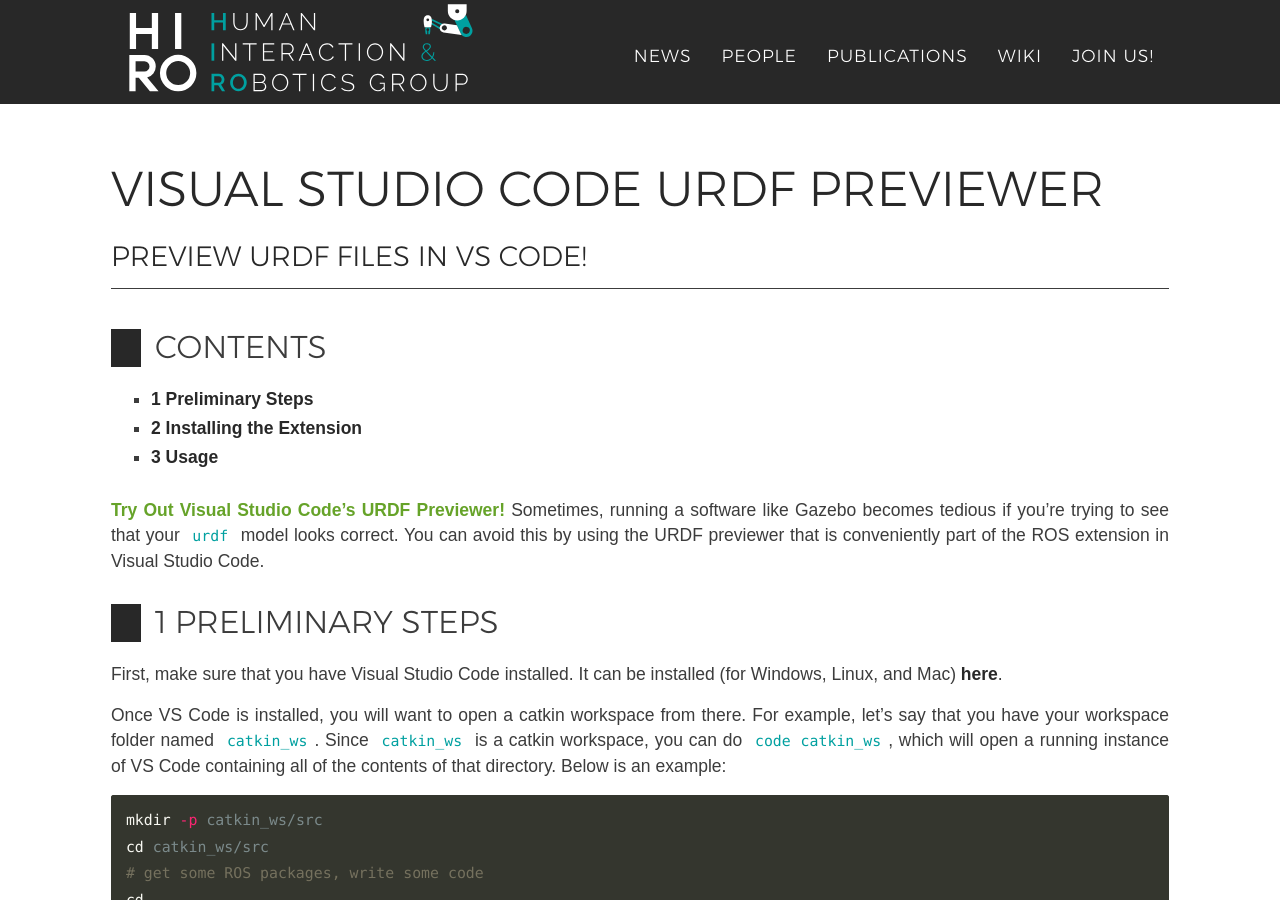
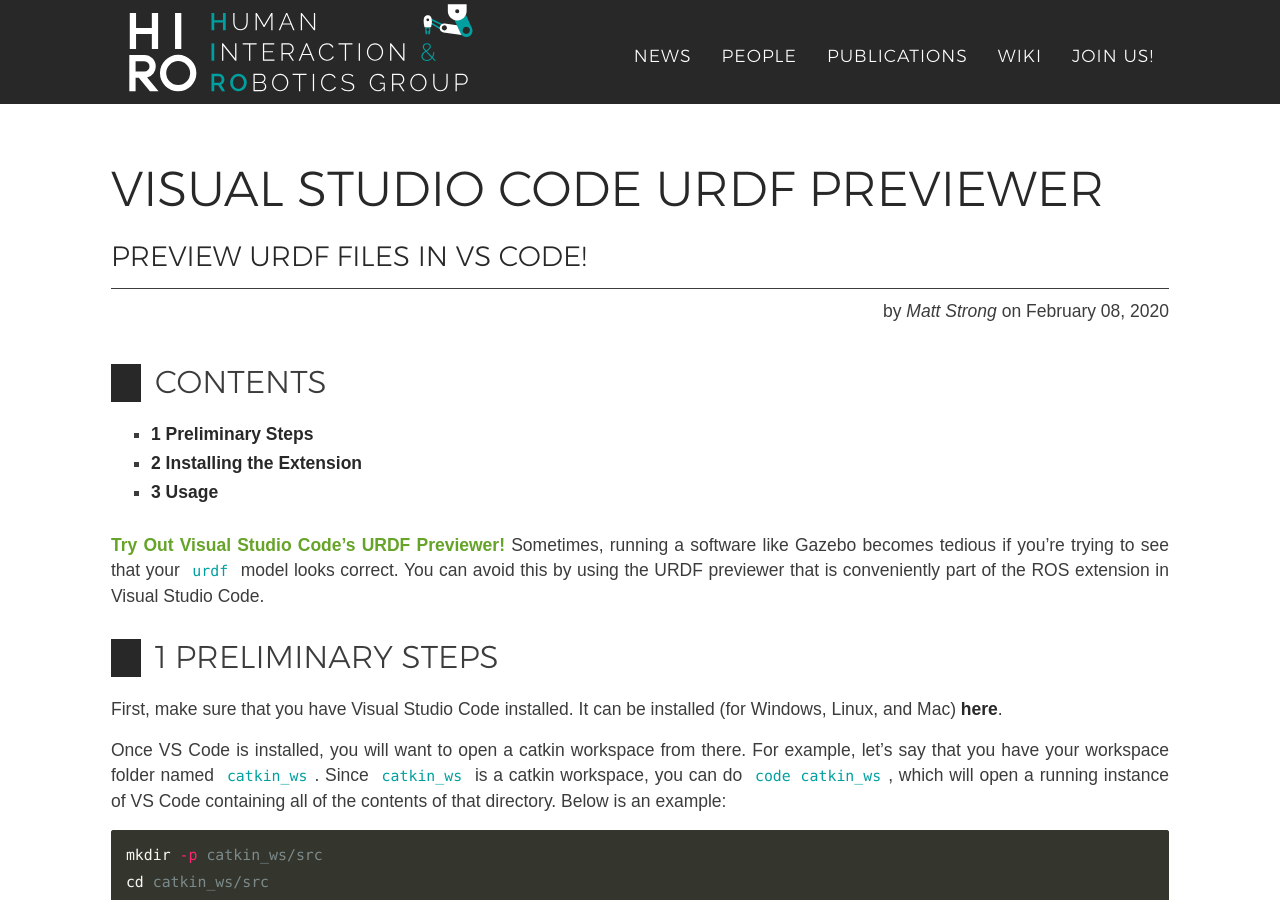
Before and after one commit to HIRO-group/HIRO-group.github.io, a Jekyll site: the page built from _posts/wiki/2020-02-08-vscode-urdf-preview.md, in a window 1280 px wide and 900 px high. Built offline with Jekyll 4.4.1, drawn with Linux system fonts in a browser that asks for light colours; nearby versions of some CDN libraries; some web fonts are replaced.

Commit message:
add name

```diff
--- a/_posts/wiki/2020-02-08-vscode-urdf-preview.md
+++ b/_posts/wiki/2020-02-08-vscode-urdf-preview.md
@@ -1,6 +1,7 @@
 ---
 title: Visual Studio Code URDF Previewer
 description: Preview urdf files in VS Code!
+author: Matt Strong
 permalink: vscode_urdf_previewer.html
 tags: [wiki,how to,tutorial,ros,vscode,urdf]
 
```
